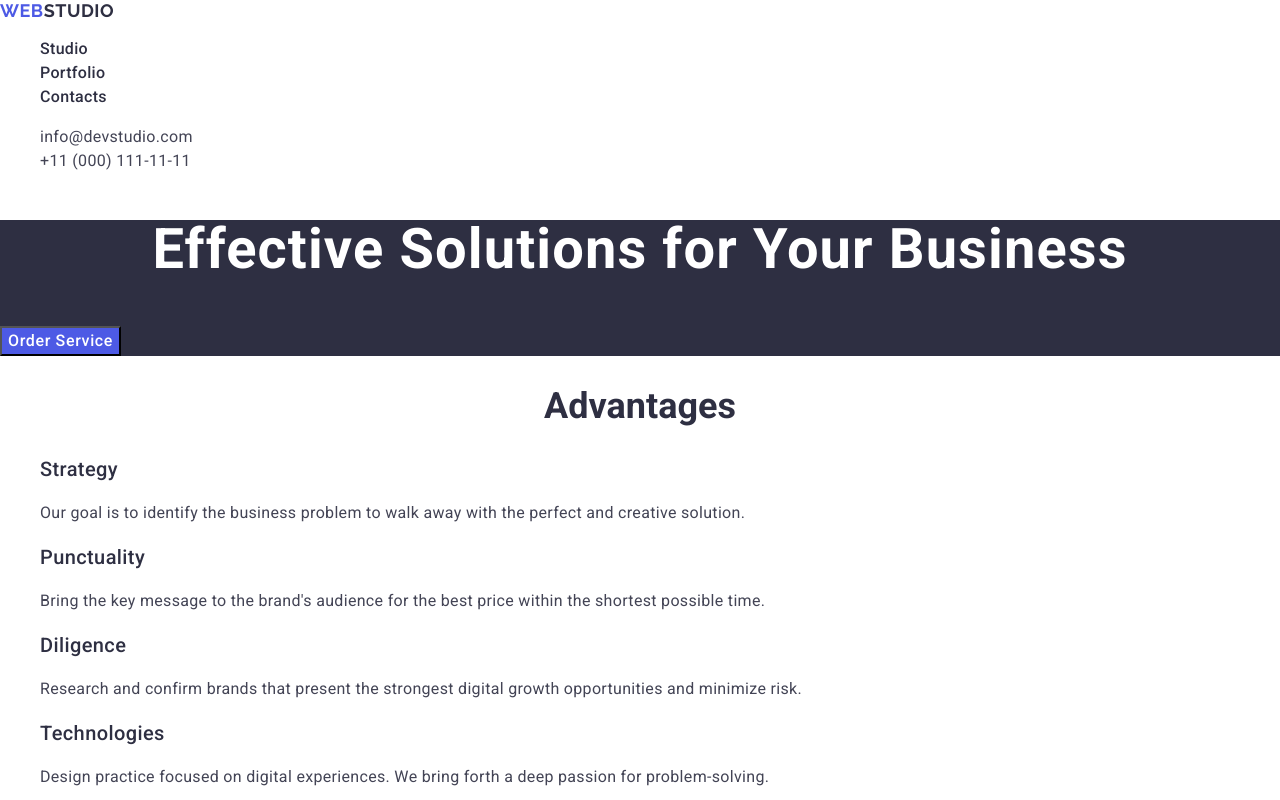
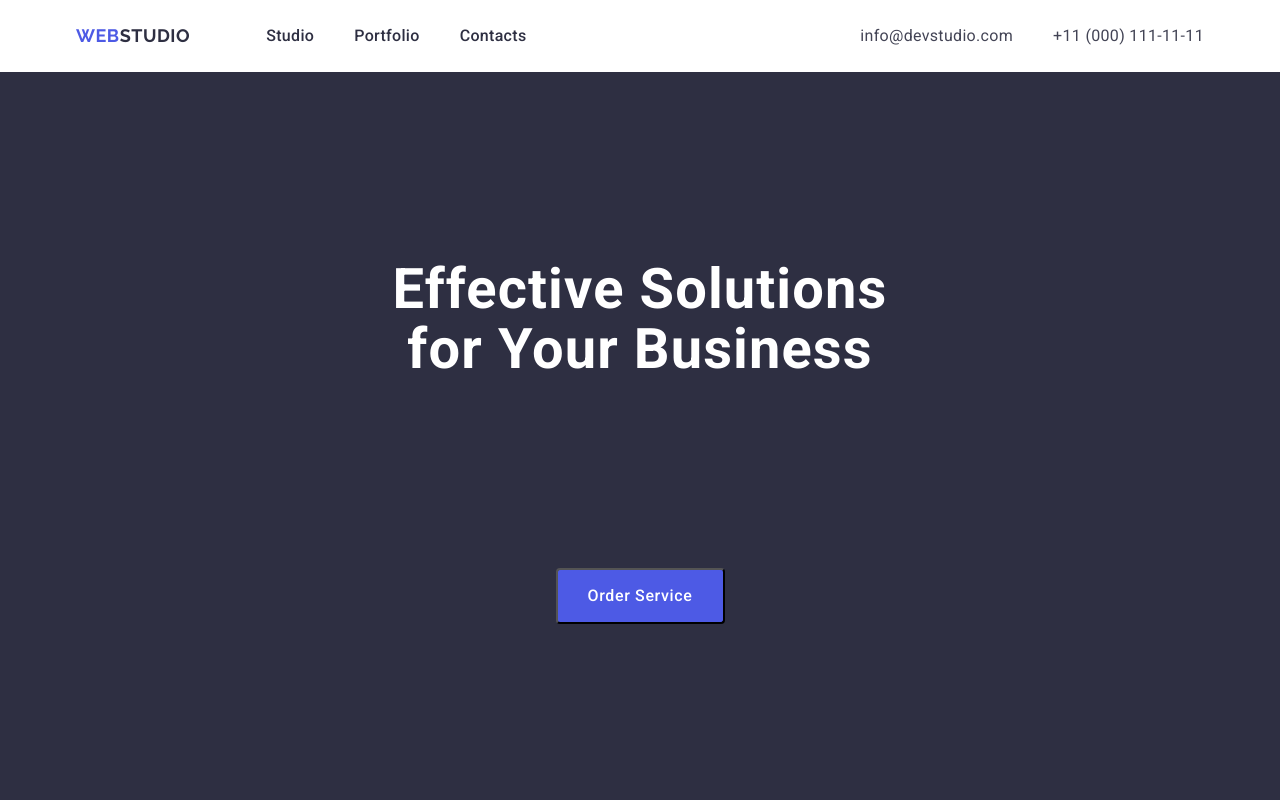
Before and after one commit to MarynaLytviniuk/goit-markup-hw-03, a plain HTML site: page index.html in a window 1280 px wide. Shown: the top 800 px of the page. Drawn offline with nearby package versions, Linux system fonts and the light colour scheme.

Commit message:
styles.css

```diff
--- a/css/styles.css
+++ b/css/styles.css
@@ -4,13 +4,47 @@ body {
     background-color: #FFFFFF;
 }
 
+.section {
+    padding-top: 120px; /* Верхній відступ */
+    padding-bottom: 120px; /* Нижній відступ */
+}
+
+h1,h2,h3,h4,h5,h6,p {
+    margin-top: 0;
+    margin-bottom: 0;
+}
+
 ul, ol {
     list-style-type: none;
+    padding-left: 0;
+    margin-top: 0;
+    margin-bottom: 0;
+}
+
+.container {
+    max-width: 1158px;
+    width: 100%;
+    padding-left: 15px;
+    padding-right: 15px;
+    margin: 0 auto;
 }
 
 a {
     text-decoration: none;
 }
+
+.visually-hidden {
+    position: absolute;
+    width: 1px;
+    height: 1px;
+    margin: -1px;
+    border: 0;
+    padding: 0;
+    white-space: nowrap;
+    clip-path: inset(100%);
+    clip: rect(0 0 0 0);
+    overflow: hidden;
+  }
 
 .logo {
     font-family: "Raleway", sans-serif;
@@ -49,11 +83,24 @@ a {
     font-style: normal;
 }
 
+.contacts-list {
+    gap: 40px; /* Проміжок між контактами */
+    display: flex; /* Горизонтальне розташування елементів */
+}
+
+.contacts-item {
+    margin: 0;
+    padding: 0;
+}
+
 .contacts-link {
     font-size: 16px;
     line-height: 1.5;
     letter-spacing: 0.02em;
     color: #434455;
+    padding-top: 24px;
+    padding-bottom: 24px;
+    display: block;
 }
 
 .contacts-link:hover,
@@ -72,7 +119,20 @@ a {
     letter-spacing: 0.02em;
 }
 
+.container-hero {
+    width: 496px;
+    padding-top: 188px;
+    padding-bottom: 292px;
+    padding-left: 0px;
+    padding-right: 0px;
+    margin-left: auto;
+    margin-right: auto;
+    margin-bottom: 120px; /* Відступ знизу */
+}
+
 .hero-title {
+    margin-bottom: 48px;
+    display: flex;
     font-weight: 700;
     font-size: 56px;
     text-align: center;
@@ -81,6 +141,12 @@ a {
 }
 
 .hero-button {
+    width: 169px;
+    height: 56px;
+    margin-bottom: 48px;
+    margin-top: 188px;
+    margin-left: auto;
+    margin-right: auto;
     line-height: 1.5;
     letter-spacing: 0.04em;
     font-weight: 500;
@@ -88,6 +154,8 @@ a {
     cursor: pointer;
     color: #ffffff;
     background-color: #4d5ae5;
+    display: block;
+    border-radius: 4px;
 }
 
 .hero-button:hover,
@@ -157,9 +225,12 @@ a {
     line-height: 1.11;
     letter-spacing: 0.02em;
     text-transform: capitalize;
+    padding-bottom: 72px;
+    margin-top: 120px;
 }
 
 .strategy {
+    margin-bottom: 8px;
     line-height: 1.2;
     letter-spacing: 0.02em;
 }
@@ -173,14 +244,107 @@ a {
     line-height: 1.11;
     letter-spacing: 0.02em;
     text-transform: capitalize;
-
+    padding-bottom: 72px;
+    padding-top: 120px;
 }
 
 .mark-guerrero {
     background-color: #FFFFFF;
+    margin-bottom: 120px;
+    margin-top: 72px;
 }
 
 .footer-logo {
     line-height: 1.17;
     letter-spacing: 0.03em;
 }
+
+.page-header {
+    display: flex;
+    justify-content: space-between; /* Розташування логотипу, меню та контактів */
+    align-items: center; /* Вирівнювання елементів по вертикалі */
+    flex-wrap: wrap; /* Дозволяє переносити елементи на новий рядок */
+}
+
+.header-nav {
+    display: flex; /* Включение Flexbox для размещения элементов в строку */
+    justify-content: space-between; /* Разделение логотипа и списка */
+    align-items: center; /* Выровнять элементы по вертикали */
+}
+
+.nav-list {
+    display: flex; /* Горизонтальне розташування пунктів меню */
+    list-style: none;
+    margin: 0;
+    padding: 0;
+    gap: 40px; /* Проміжок між пунктами меню */
+}
+
+.container-h2-adv {
+    margin-top: 120px;    /* Відступ зверху */
+    margin-right: 156px;  /* Відступ праворуч */
+    margin-bottom: 120px; /* Відступ знизу */
+    margin-left: 156px;  /* Відступ ліворуч */
+}
+
+.list {
+    display: flex;
+    flex-direction: row;
+    gap: 24px;
+    justify-content: flex-start;
+    align-items: baseline;
+}
+
+.adv-list {
+    align-items: flex-start;
+    justify-content: flex-start;
+    flex-direction: column;
+    gap: 8px;
+    width: 264px;
+    font-weight: 400;
+    font-size: 16px;
+    line-height: 1.5;
+    letter-spacing: 0.02em;
+    }
+
+.list-our-team{
+    display: flex;
+    flex-direction: row;
+    column-gap: 24px;
+}
+
+.portfolio-list {
+    width: 1128px;
+    margin-left: 156px;
+    margin-right: 156px;
+    display: flex;
+    flex-direction: row;
+    justify-content: flex-start;
+    align-items: baseline;
+    flex-wrap: wrap;
+    column-gap: 24px;
+    row-gap: 48px;
+    margin-bottom: 120px;
+}
+
+.nav-list {
+    display: flex;
+    gap: 40px;
+    padding-left: 76px;
+    flex-direction: row;
+    justify-content: space-between;
+    align-items: baseline;
+    column-gap: 40px;
+}
+
+.page-header .container {
+    justify-content: space-between;
+    display: flex;
+}
+
+.increase {
+   width: 264px;
+   padding-top: 16px;
+   padding-bottom: 100px;
+   margin-top: 140px;
+}
--- a/index.html
+++ b/index.html
@@ -4,6 +4,8 @@
     <meta charset="UTF-8">
     <meta name="viewport" content="width=device-width, initial-scale=1.0">
     <title>WebStudio</title>
+    <!-- ======= Підключення modern-normalize через CDN ====== -->
+    <link rel="stylesheet" href="https://cdnjs.cloudflare.com/ajax/libs/modern-normalize/3.0.1/modern-normalize.min.css" integrity="sha512-q6WgHqiHlKyOqslT/lgBgodhd03Wp4BEqKeW6nNtlOY4quzyG3VoQKFrieaCeSnuVseNKRGpGeDU3qPmabCANg==" crossorigin="anonymous" referrerpolicy="no-referrer" />
 
     <link rel="stylesheet"
     href="https://cdnjs.cloudflare.com/ajax/libs/modern-normalize/3.0.1/modern-normalize.min.css" integrity="sha512-q6WgHqiHlKyOqslT/lgBgodhd03Wp4BEqKeW6nNtlOY4quzyG3VoQKFrieaCeSnuVseNKRGpGeDU3qPmabCANg=="
@@ -19,7 +21,8 @@
 </head>
 <body>
 <!-- ======= Header ====== -->
-   <header class="page-header">
+<header class="page-header">
+<div class='container'>
 <nav class="header-nav">
     <a class="logo header-logo" href="./index.html">Web<span class="logo-part">Studio</span></a>
   <ul class="nav-list">
@@ -44,47 +47,53 @@
   </li>
 </ul>
 </address>
+</div>
    </header>
    <main>
     <!-- ======= Hero ====== -->
 <section class="hero">
+    <div class='container-hero'>
         <h1 class="hero-title">Effective Solutions
             for Your Business
         </h1>
         <button class="hero-button" type="button">Order Service</button>
+    </div>
 </section>
 <!-- ======= Section 2 ====== -->
-<section>
-    <h2 class="h2-adv">Advantages</h2>
+<section class="h2-adv">
+    <div class='container-h2-adv'>
+    <h2 class="h2-adv visually-hidden">Advantages</h2>
     <ul class="list">
-        <li>
+        <li class="adv-list">
             <h3 class="strategy">Strategy</h3>
             <p class="strategy-paragraf">Our goal is to identify the business
                 problem to walk away with the perfect and creative solution.
             </p>
         </li>
-        <li>
+        <li class="adv-list">
             <h3 class="strategy">Punctuality</h3>
             <p class="strategy-paragraf">Bring the key message to the brand's audience for the best price within the shortest possible time.
             </p>
         </li>
-        <li>
+        <li class="adv-list">
             <h3 class="strategy">Diligence</h3>
             <p class="strategy-paragraf">Research and confirm brands that present the strongest digital growth opportunities and minimize risk.
             </p>
         </li>
-        <li>
+        <li class="adv-list">
             <h3 class="strategy">Technologies</h3>
             <p class="strategy-paragraf">Design practice focused on digital experiences. We bring forth a deep passion for problem-solving.
             </p>
         </li>
     </ul>
+    </div>
 </section>
 
  <!-- ======= Section 3 ====== -->
  <section class="our-team">
+<div class= 'container'>
     <h2 class="h-our-team">Our Team</h2>
-    <ul>
+    <ul class="list-our-team">
         <li class="mark-guerrero">
             <img src="./images/our-team/mark-guerrero.jpg"
             alt="Mark Guerrero avatar"
@@ -122,12 +131,12 @@
             <p class="team-member-role">UI Designer</p>
         </li>
     </ul>
+</div>
 </section>
-
-
 
    <!-- ======= Section 4 ====== -->
    <section class="section-our-portfolio">
+    <div class="container-portfolio-title">
     <h2 class="portfolio-title">Our Portfolio</h2>
     <ul class="portfolio-list">
         <li class="banking-app">
@@ -179,17 +188,18 @@
             <p class="team-member-role">Marketing</p>
         </li>
     </ul>
+</div>
 </section>
 </main>
     <!-- ======= Footer ====== -->
    <footer class="page-footer">
+    <div class="container">
     <a class="logo footer-logo" href="./index.html">Web<span class="logo-part">Studio</span></a>
 
         <p class="increase">
             Increase the flow of customers and sales for your business with digital marketing & growth solutions.
         </p>
-
-
+    </div>
       </footer>
 </body>
 </html>
```
